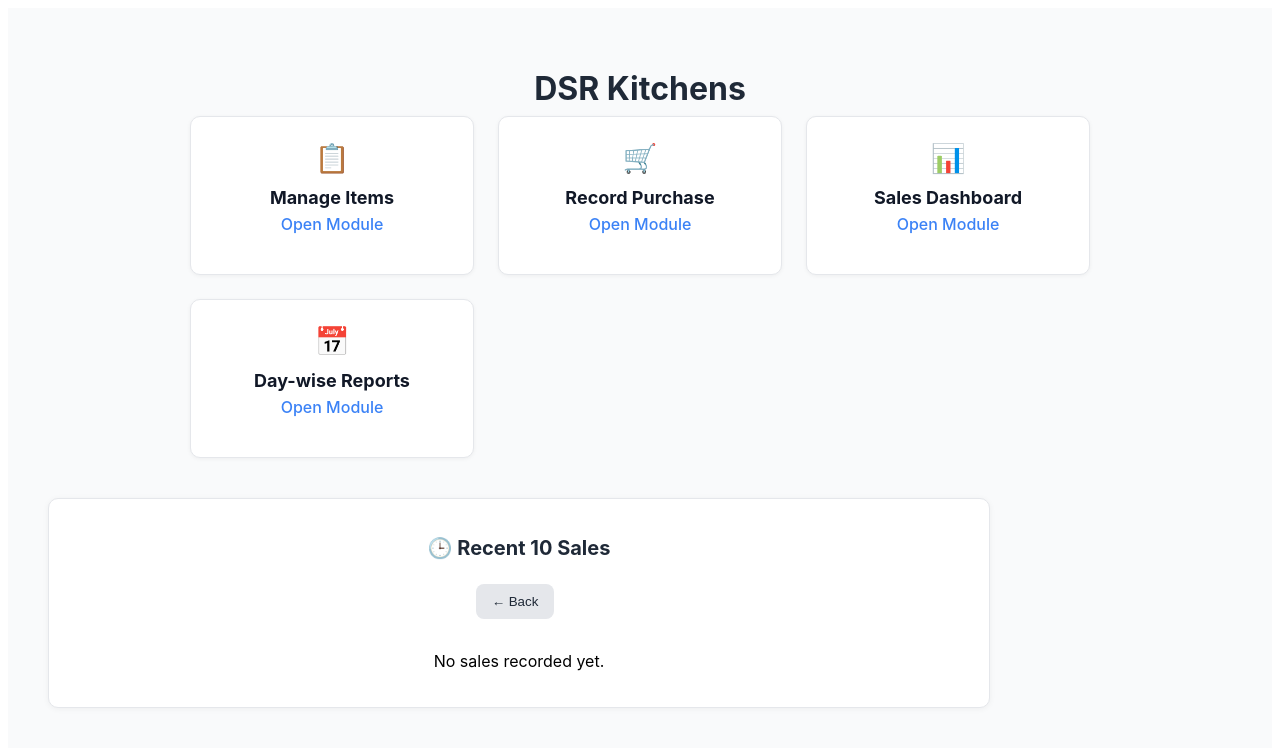
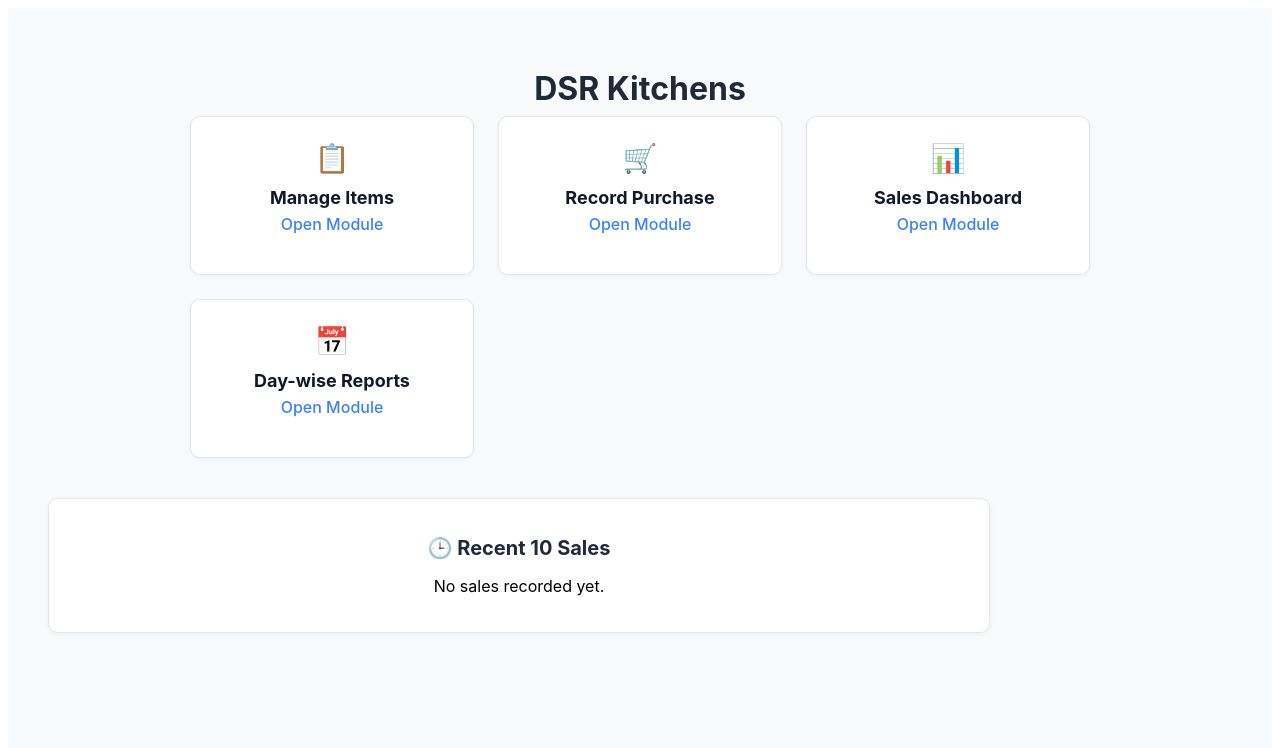
Before and after one commit to vijay120922/Dsr_Kitchens, a React (Vite) app: page / in a window 1280 px wide. Shown: the top 748 px of the page. Built offline with nearby package versions, Linux system fonts and the light colour scheme.

Commit message:
back button removed

```diff
--- a/src/components/RecentSales.jsx
+++ b/src/components/RecentSales.jsx
@@ -14,7 +14,6 @@ function RecentSales({ setView }) {
   const formatDateTime = (isoString) => {
     const dateObj = new Date(isoString);
 
-    // Convert to IST manually
     const options = {
       timeZone: "Asia/Kolkata",
       year: "numeric",
@@ -33,7 +32,6 @@ function RecentSales({ setView }) {
   return (
     <div className="recent-sales-container">
       <h2>🕒 Recent 10 Sales</h2>
-      <button onClick={() => setView("")} className="back-btn">← Back</button>
 
       {recentSales.length === 0 ? (
         <p>No sales recorded yet.</p>
```
